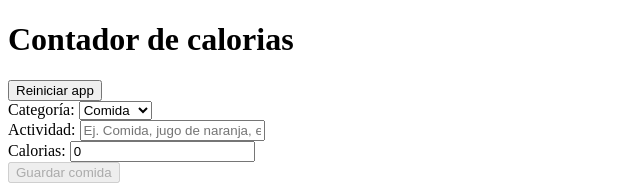
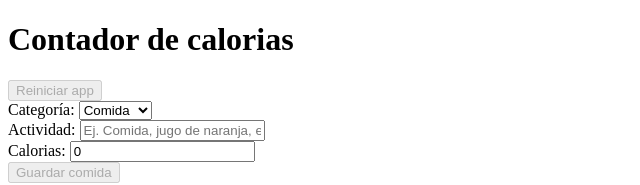
Before and after one commit to charliejp21/app-calorias, a React (Vite) app: page / in a window 1280 px wide. Shown: the top 185 px of the page, without its empty margins (0-640 px from the left). Built offline with nearby package versions, Linux system fonts and the light colour scheme.

Commit message:
feat: boton de reiniciar app terminado

```diff
--- a/src/App.tsx
+++ b/src/App.tsx
@@ -1,4 +1,4 @@
-import { useReducer, useEffect } from "react"
+import { useReducer, useEffect, useMemo } from "react"
 import Form from "./components/Form"
 import ActivityComponent from "./components/ActivityComponent"
 import { activityReducer, initialState } from "./reducers/activityReducer"
@@ -13,6 +13,8 @@
 
   },[state.activities])
 
+  const restartApp = () => useMemo(() =>state.activities.length, [state.activities])
+
   return (
     <>
      <header className="bg-lime-600 py-3 ">
@@ -21,7 +23,10 @@
             Contador de calorias
           </h1>
 
-          <button className="bg-gray-800 hover:bg-gray-900 p-2 font-bold uppercase text-white cursor-pointer rounded-lg text-sm ">Reiniciar app</button>
+          <button
+            className="bg-gray-800 hover:bg-gray-900 p-2 font-bold uppercase text-white cursor-pointer rounded-lg text-sm disabled:opacity-10"
+            disabled={!restartApp()}
+            onClick={()=> dispatch({type: 'restart-app'})}>Reiniciar app</button>
         </div>
      </header>
 
```
